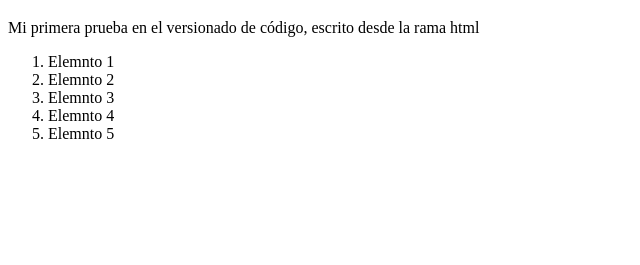
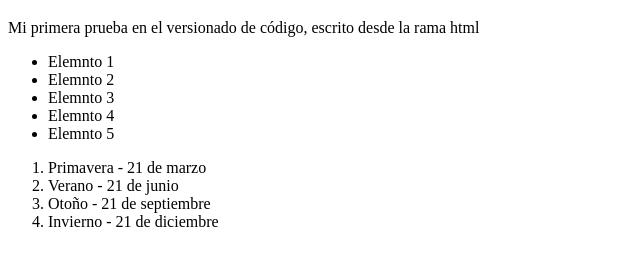
Before and after one commit to AndreePaz/youtube-git, a plain HTML site: page index.html in a window 1280 px wide. Shown: the part 61-326 px from the top of the page, without its empty margins (0-640 px from the left). Drawn offline with Linux system fonts and the light colour scheme.

Commit message:
Agregando estaciones del año con fecha de inicio

```diff
--- a/index.html
+++ b/index.html
@@ -8,12 +8,18 @@
 <body>
   <h1>Aprendiendo Git</h1>
   <p>Mi primera prueba en el versionado de código, escrito desde la rama html</p>
-  <ol>
+  <ul>
     <li>Elemnto 1</li>
     <li>Elemnto 2</li>
     <li>Elemnto 3</li>
     <li>Elemnto 4</li>
     <li>Elemnto 5</li>
+  </ul>
+  <ol>
+    <li>Primavera - 21 de marzo</li>
+    <li>Verano - 21 de junio</li>
+    <li>Otoño - 21 de septiembre</li>
+    <li>Invierno - 21 de diciembre</li>
   </ol>
   <script src="index.js"></script>
 </body>
```
